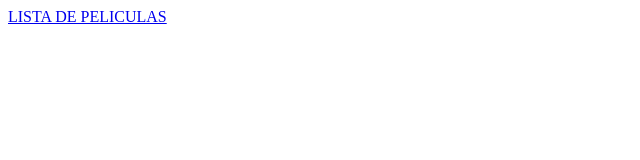
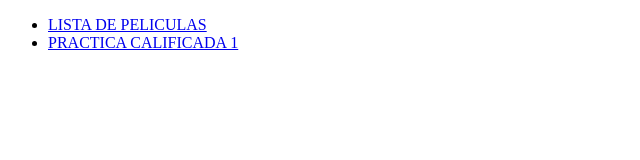
Before and after one commit to dani71296/funval-3, a plain HTML site: page dia 2/index.html in a window 1280 px wide. Shown: the whole page, without its empty margins (0-640 px from the left). Drawn offline with Linux system fonts and the light colour scheme.

Commit message:
añadi un nuevo link

```diff
--- a/dia 2/index.html
+++ b/dia 2/index.html
@@ -5,8 +5,11 @@
     <meta name="viewport" content="width=device-width, initial-scale=1.0">
     <title>pagina principal de practicas</title>
     <nav>
-                <a href ="./dia 2/index.html">LISTA DE PELICULAS</a>
-    </nav>
+        <ul>
+            <li><a href ="./practica 1/index.html">LISTA DE PELICULAS</a></li>
+            <li><a href ="./practica calificada/index.html">PRACTICA CALIFICADA 1</a></li>
+        </ul>
+   </nav>
 </head>
 <body>
 
```
